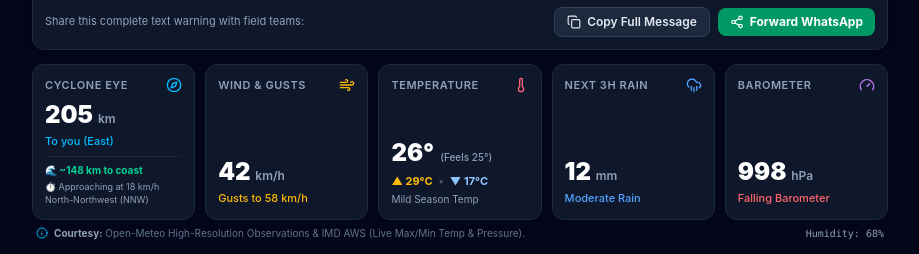
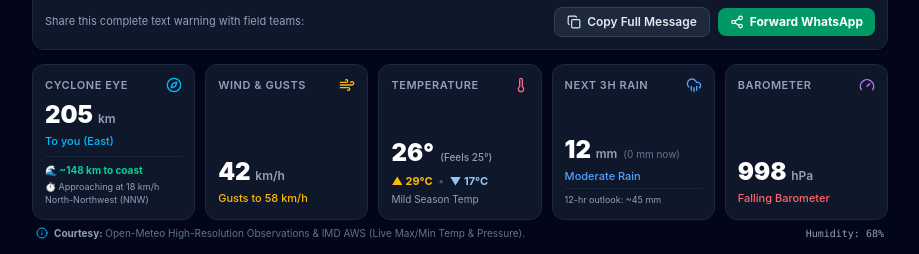
Before and after one commit to briskheal/toofansathi, a React (Vite) app: page / in a window 1280 px wide. Shown: the part 820-1074 px from the top of the page, without its empty margins (180-1099 px from the left). Built offline with nearby package versions, Linux system fonts and the light colour scheme; no server answers.

Commit message:
fix: calculate true 3-hour accumulated rainfall forecast with current rate and 12-hour deluge alert

```diff
--- a/src/App.jsx
+++ b/src/App.jsx
@@ -236,7 +236,51 @@ export default function App() {
 
   const currentWind = weatherData ? Math.round(weatherData.current.wind_speed_10m) : 42;
   const currentGusts = weatherData ? Math.round(weatherData.current.wind_gusts_10m) : 58;
-  const rainMm = weatherData ? Math.round(weatherData.current.precipitation * 10) / 10 : 12;
+  const currentRain = weatherData?.current?.precipitation !== undefined ? Math.round(weatherData.current.precipitation * 10) / 10 : 0;
+
+  // Calculate true accumulated forecast rain for the next 3 hours & overnight outlook
+  let next3hRain = 0;
+  let next12hRain = 0;
+  let heavyRainArrival = null;
+
+  if (weatherData?.hourly?.precipitation && weatherData?.hourly?.time) {
+    const nowMs = Date.now();
+    let startIndex = weatherData.hourly.time.findIndex((t) => {
+      const d = new Date(t);
+      return d.getTime() >= nowMs - 45 * 60 * 1000;
+    });
+    if (startIndex === -1) startIndex = 0;
+
+    // Sum next 3 hours forecast
+    const slice3h = weatherData.hourly.precipitation.slice(startIndex, startIndex + 3);
+    const sum3h = slice3h.reduce((acc, val) => acc + (val || 0), 0);
+    next3hRain = Math.round(sum3h * 10) / 10;
+
+    // Sum next 12 hours forecast
+    const slice12h = weatherData.hourly.precipitation.slice(startIndex, startIndex + 12);
+    const sum12h = slice12h.reduce((acc, val) => acc + (val || 0), 0);
+    next12hRain = Math.round(sum12h * 10) / 10;
+
+    // Detect earliest hour with heavy downpour (>= 3.0 mm/h)
+    for (let i = 0; i < Math.min(12, weatherData.hourly.precipitation.length - startIndex); i++) {
+      const p = weatherData.hourly.precipitation[startIndex + i] || 0;
+      if (p >= 3.0) {
+        const timeObj = new Date(weatherData.hourly.time[startIndex + i]);
+        heavyRainArrival = {
+          time: timeObj.toLocaleTimeString([], { hour: 'numeric', minute: '2-digit' }),
+          rate: Math.round(p * 10) / 10
+        };
+        break;
+      }
+    }
+  } else if (weatherData) {
+    next3hRain = currentRain;
+    next12hRain = currentRain * 4;
+  } else {
+    next3hRain = 12;
+    next12hRain = 45;
+  }
+
   const pressureHpa = weatherData ? Math.round(weatherData.current.surface_pressure) : 998;
   const currentTemp = weatherData?.current?.temperature_2m !== undefined ? Math.round(weatherData.current.temperature_2m) : 26;
   const apparentTemp = weatherData?.current?.apparent_temperature !== undefined ? Math.round(weatherData.current.apparent_temperature) : 25;
@@ -244,7 +288,7 @@ export default function App() {
   const minTemp = weatherData?.daily?.temperature_2m_min?.[0] !== undefined ? Math.round(weatherData.daily.temperature_2m_min[0]) : 17;
   const humidity = weatherData?.current?.relative_humidity_2m !== undefined ? Math.round(weatherData.current.relative_humidity_2m) : 68;
 
-  const threat = evaluateThreatLevel(distanceKm, currentWind, currentGusts, rainMm);
+  const threat = evaluateThreatLevel(distanceKm, currentWind, currentGusts, next3hRain);
   const voiceBriefing = generateVoiceBriefing(
     selectedLang,
     threat,
@@ -438,7 +482,10 @@ export default function App() {
           movementDirection={activeStorm.movement?.direction}
           windSpeed={currentWind}
           windGusts={currentGusts}
-          rainMm={rainMm}
+          rainMm={next3hRain}
+          currentRain={currentRain}
+          next12hRain={next12hRain}
+          heavyRainArrival={heavyRainArrival}
           pressureHpa={pressureHpa}
           currentTemp={currentTemp}
           maxTemp={maxTemp}
--- a/src/components/LiveMetricsGrid.jsx
+++ b/src/components/LiveMetricsGrid.jsx
@@ -11,6 +11,9 @@ export default function LiveMetricsGrid({
   windSpeed,
   windGusts,
   rainMm,
+  currentRain = 0,
+  next12hRain = 0,
+  heavyRainArrival = null,
   pressureHpa,
   currentTemp,
   maxTemp,
@@ -105,19 +108,47 @@ export default function LiveMetricsGrid({
           </div>
         </div>
 
-        {/* Metric 4: 3-Hour Expected Rain */}
+        {/* Metric 4: 3-Hour Expected Rain & Overnight Outlook */}
         <div className="bg-slate-900 border border-slate-800 rounded-xl p-3 flex flex-col justify-between">
           <div className="flex items-center justify-between text-slate-400 mb-1.5">
             <span className="text-[10px] sm:text-[11px] font-semibold uppercase tracking-wider">Next 3h Rain</span>
             <CloudRain className="w-4 h-4 text-blue-400" />
           </div>
           <div>
-            <div className="text-xl sm:text-2xl font-black text-white">
-              {rainMm} <span className="text-xs font-semibold text-slate-400">mm</span>
+            <div className="flex items-baseline gap-1.5">
+              <span className="text-xl sm:text-2xl font-black text-white">
+                {rainMm} <span className="text-xs font-semibold text-slate-400">mm</span>
+              </span>
+              {currentRain > 0 ? (
+                <span className="text-[10px] text-blue-300 font-semibold truncate">
+                  ({currentRain} mm/h now)
+                </span>
+              ) : (
+                <span className="text-[10px] text-slate-500 font-normal">
+                  (0 mm now)
+                </span>
+              )}
             </div>
             <p className="text-[11px] text-blue-400 font-medium truncate mt-0.5">
-              {rainMm > 30 ? 'Heavy Downpour' : rainMm > 10 ? 'Moderate Rain' : rainMm > 0 ? 'Light Showers' : 'Dry / Clear'}
+              {rainMm >= 25 ? '⚠️ Heavy Downpour' : rainMm >= 10 ? 'Moderate Rain' : rainMm >= 0.5 ? 'Light Showers' : rainMm > 0 ? 'Passing Drizzle' : 'Dry / Clear'}
             </p>
+            {heavyRainArrival && (
+              <div className="mt-1.5 pt-1.5 border-t border-slate-800/80 text-[10px] space-y-0.5">
+                <div className="text-amber-400 font-bold truncate">
+                  ⚡ Heavy rain: {heavyRainArrival.time} ({heavyRainArrival.rate} mm/h)
+                </div>
+                {next12hRain > 0 && (
+                  <div className="text-slate-400 text-[9px]">
+                    12-hr total: ~{next12hRain} mm
+                  </div>
+                )}
+              </div>
+            )}
+            {!heavyRainArrival && next12hRain > 5 && (
+              <div className="mt-1 pt-1 border-t border-slate-800/80 text-[9px] text-slate-400 truncate">
+                12-hr outlook: ~{next12hRain} mm
+              </div>
+            )}
           </div>
         </div>
 
```
